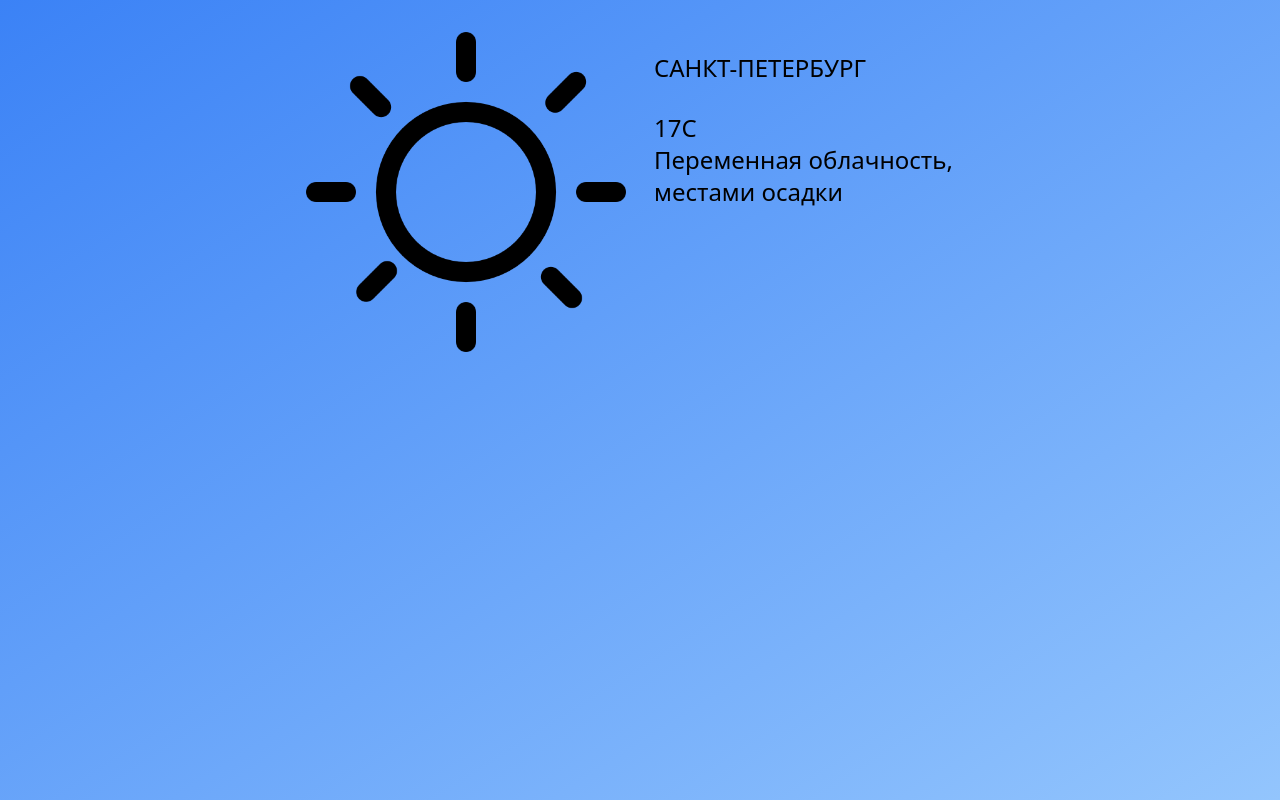
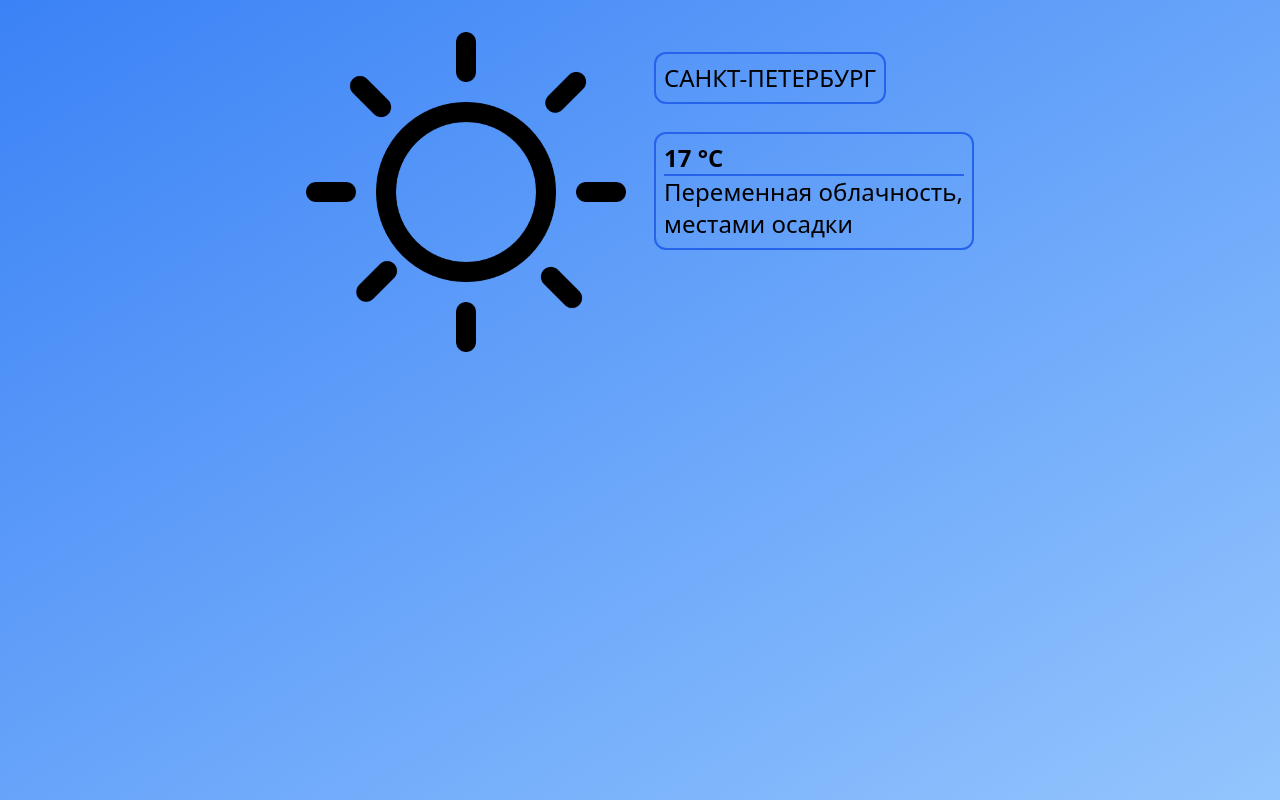
Before and after one commit to NegreevDashkovZakhar/tailwind-weather-app, a plain HTML site: page index.html in a window 1280 px wide. Drawn offline with Linux system fonts and the light colour scheme.

Commit message:
Update 2022-01-23T19:16:30.629Z

```diff
--- a/index.html
+++ b/index.html
@@ -14,11 +14,11 @@
         <article class="w-max">
             <img class="w-36 md:w-52 lg:w-64 xl:w-80 inline-block" src="images/weather/sunny.png" alt="current weather icon">
             <div class="ml-4 md:ml-7 w-36 md:w-52 lg:w-64 xl:w-80 inline-block align-top">
-                <div class="mt-3 md:mt-5 w-max block">
+                <div class="rounded-xl border-2 border-blue-600 p-2  mt-3 md:mt-5 w-max block">
                     <p class="text-base md:text-lg lg:text-2xl uppercase">Санкт-петербург</p>
                 </div>
-                <div class="mt-4 lg:mt-7 w-fit block">
-                    <p class="text-base md:text-lg lg:text-2xl uppercase">17C</p>
+                <div class="rounded-xl border-2 border-blue-600 p-2 mt-4 lg:mt-7 w-fit block">
+                    <p class="text-base md:text-lg lg:text-2xl uppercase font-bold border-b-2 border-blue-600">17 &deg;C</p>
                     <p class="text-base md:text-lg lg:text-2xl">Переменная облачность, местами осадки</p>
                 </div>
             </div>
```
Also changed, not shown: styles/style.css, 1 other file.
